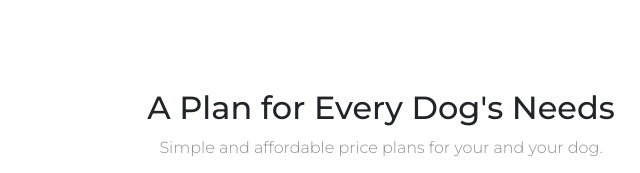
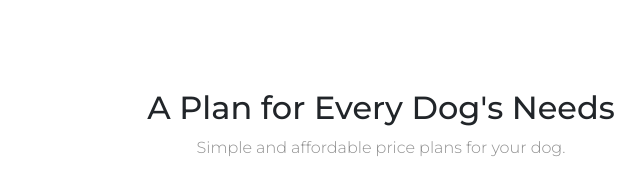
Before and after one commit to Manjunath-Rudrapaada/TinDog, a plain HTML site: page index.html in a window 1280 px wide. Shown: the part 1780-1953 px from the top of the page, 259-899 px from the left. Drawn offline with nearby package versions, Linux system fonts and the light colour scheme.

Commit message:
Update index.html

```diff
--- a/index.html
+++ b/index.html
@@ -173,7 +173,7 @@
     <div class="container-fluid">
 
       <h2>A Plan for Every Dog's Needs</h2>
-      <p>Simple and affordable price plans for your and your dog.</p>
+      <p>Simple and affordable price plans for your dog.</p>
 
       <div class="row">
 
```
